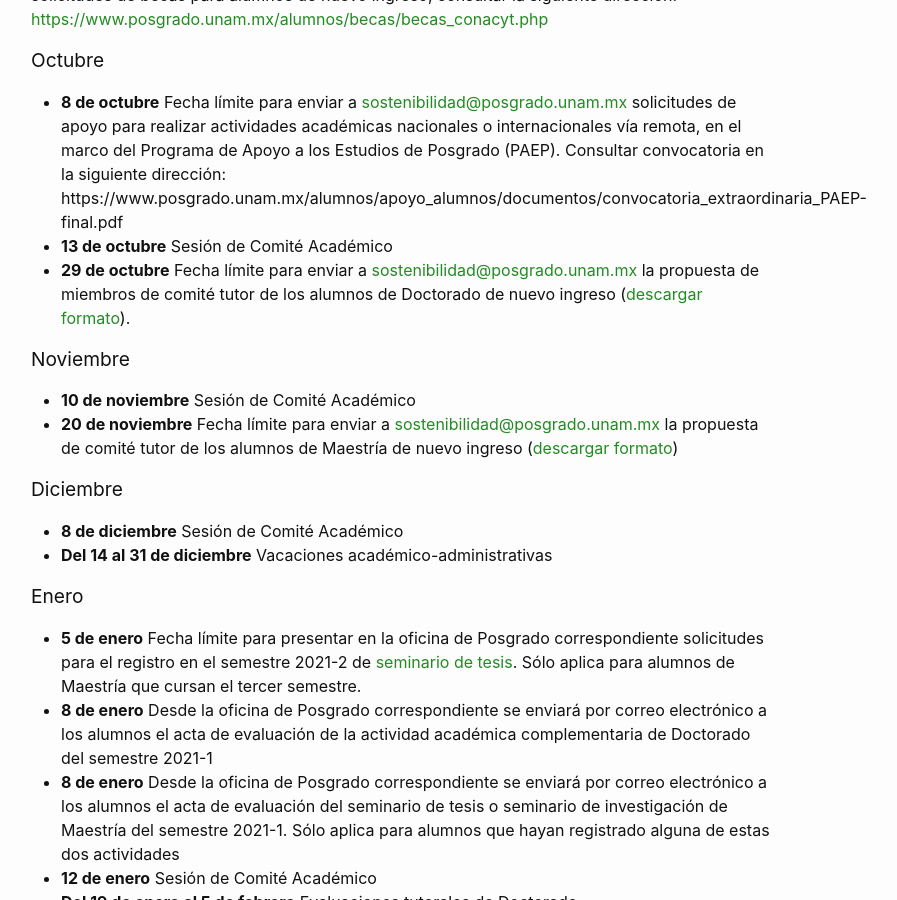
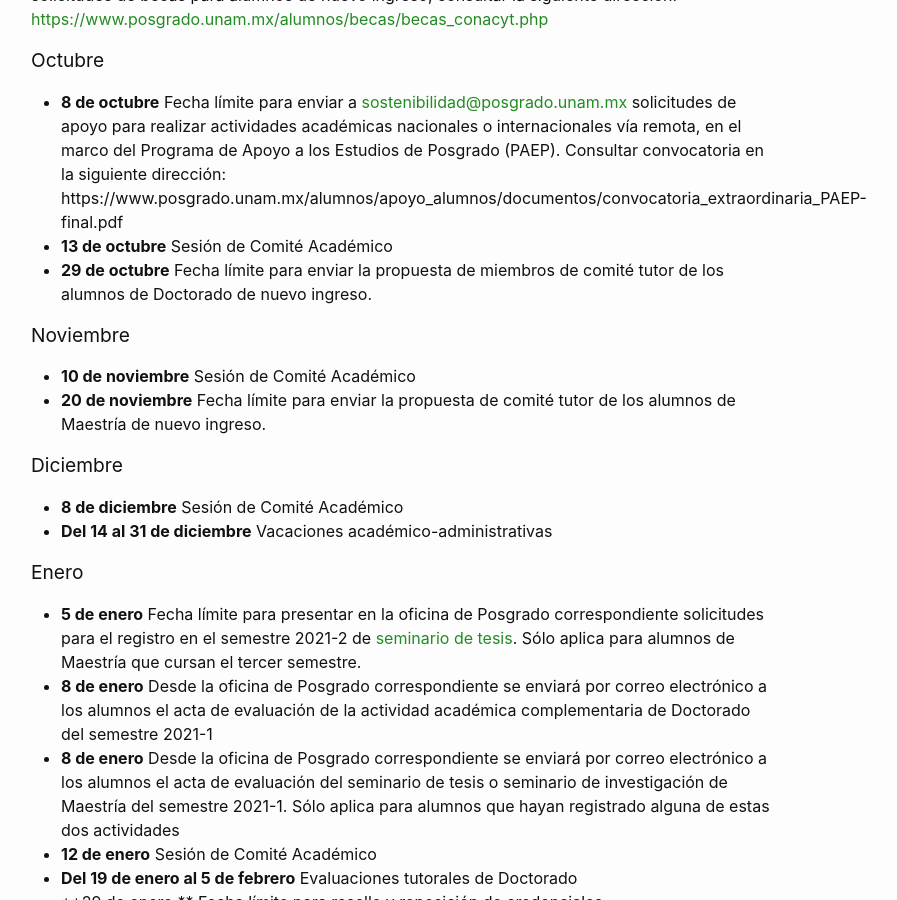
Before and after one commit to pcs-unam/pcs-unam.github.io, a Jekyll site: the page built from posgrado/calendario1.md, in a window 1280 px wide and 900 px high, scrolled down 1057 px. Shown: the whole window, without its empty margins (239-1136 px from the left). Built offline with Jekyll 4.4.1, drawn with Linux system fonts in a browser that asks for light colours.

Commit message:
Se quitaron ligas al formato de propuestas de comités tutores e indicación de enviar al correo sostenibilidad

```diff
--- a/posgrado/calendario1.md
+++ b/posgrado/calendario1.md
@@ -34,12 +34,12 @@ Para conocer las fechas de entrega del informe de becarios CONACyT y las fechas
 
 - **8 de octubre** Fecha límite para enviar a <sostenibilidad@posgrado.unam.mx>  solicitudes de apoyo para realizar actividades académicas nacionales o internacionales vía remota, en el marco del Programa de Apoyo a los Estudios de Posgrado (PAEP). Consultar convocatoria en la siguiente dirección: https://www.posgrado.unam.mx/alumnos/apoyo_alumnos/documentos/convocatoria_extraordinaria_PAEP-final.pdf
 - **13 de octubre** Sesión de Comité Académico
-- **29 de octubre** Fecha límite para enviar a <sostenibilidad@posgrado.unam.mx> la propuesta de miembros de comité tutor de los alumnos de Doctorado de nuevo ingreso ([descargar formato](/doctorado/descargables)).
+- **29 de octubre** Fecha límite para enviar la propuesta de miembros de comité tutor de los alumnos de Doctorado de nuevo ingreso.
 
 ### Noviembre
 
 - **10 de noviembre** Sesión de Comité Académico
-- **20 de noviembre** Fecha límite para enviar a <sostenibilidad@posgrado.unam.mx> la propuesta de comité tutor de los alumnos de Maestría de nuevo ingreso ([descargar formato](/maestria/descargables))
+- **20 de noviembre** Fecha límite para enviar la propuesta de comité tutor de los alumnos de Maestría de nuevo ingreso.
 
 ### Diciembre
 
```
